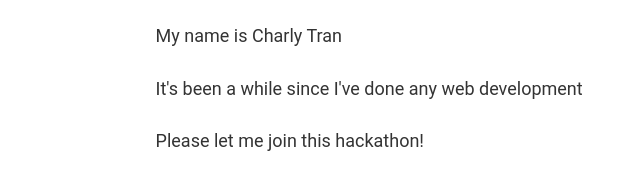
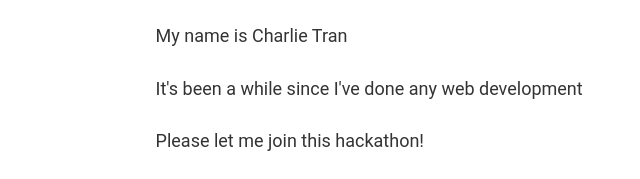
Before and after one commit to QuantumT95/JAMstack-Test, a Gatsby site: page / in a window 1280 px wide. Shown: the part 170-349 px from the top of the page, 24-664 px from the left. Built offline with nearby package versions, Linux system fonts and the light colour scheme; Gatsby itself is replaced by a stand-in of ours.

Commit message:
Update index.js

```diff
--- a/src/pages/index.js
+++ b/src/pages/index.js
@@ -6,7 +6,7 @@ import Layout from '../components/layout'
 const IndexPage = () => (
   <Layout>
     <h1>Hello World!</h1>
-    <p>My name is Charly Tran</p>
+    <p>My name is Charlie Tran</p>
     <p>It's been a while since I've done any web development</p>
     <p>Please let me join this hackathon!</p>
     <Link to="/page-2/">About Me!</Link>
```
